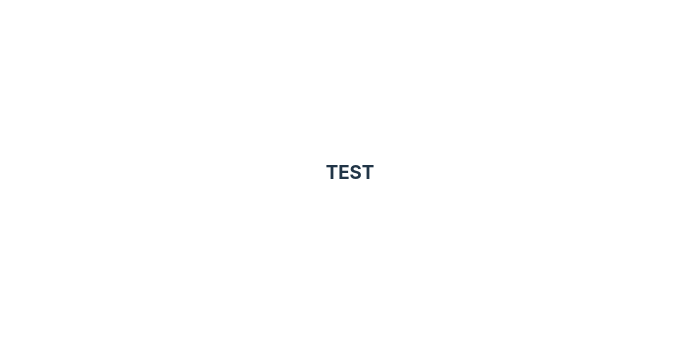
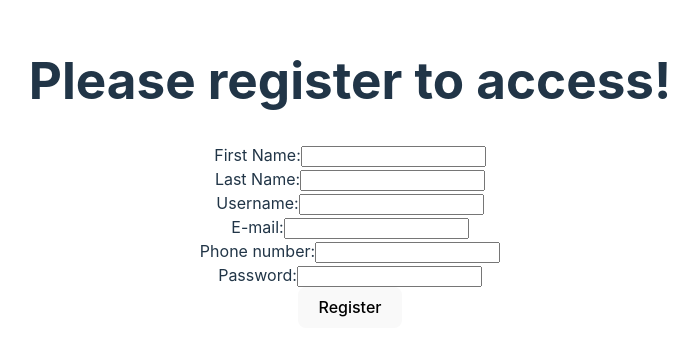
Before and after one commit to CodecoolGlobal/freestyle-mern-project-react-tthjani, a React (Vite) app in the folder client/: page / in a window 1280 px wide. Shown: the part 227-582 px from the top of the page, without its empty margins (290-988 px from the left). Built offline with nearby package versions, Linux system fonts and the light colour scheme.

Commit message:
reg form

```diff
--- a/client/src/App.jsx
+++ b/client/src/App.jsx
@@ -1,17 +1,111 @@
-import { useState,useEffect } from 'react'
-import './App.css'
+import "./App.css";
+import Header from "./components/Header";
+import InputField from "./components/InputField";
+import { useState } from "react";
 
 function App() {
-  const [login, setLogin] = useState([]);
-  const [registration, setRegistration] = useState("");
+  const [submitted, setSubmitted] = useState(false);
 
+  let usersData = {
+    firstName: "",
+    lastName: "",
+    username: "",
+    email: "",
+    phone: "",
+    password: "",
+  };
 
+  const [form, setForm] = useState(usersData);
+  // console.log(form);
 
-  return (
-  <div>
-       <h3>TEST</h3>
-  </div>
-  )
+  const inputFields = [
+    {
+      className: "firstName",
+      id: "firstName",
+      type: "text",
+      label: "First Name:",
+    },
+    {
+      className: "lastName",
+      id: "lastName",
+      type: "text",
+      label: "Last Name:",
+    },
+    {
+      className: "username",
+      id: "username",
+      type: "text",
+      label: "Username:",
+    },
+
+    {
+      className: "email",
+      id: "email",
+      type: "text",
+      label: "E-mail:",
+    },
+    {
+      className: "phoneNumber",
+      id: "phone",
+      type: "text",
+      label: "Phone number:",
+    },
+    {
+      className: "password",
+      id: "password",
+      type: "password",
+      label: "Password:",
+    },
+  ];
+
+  const handleSubmit = (event) => {
+    event.preventDefault();
+
+    const newForm = {
+      name: form.firstName + " " + form.lastName,
+      username: form.username,
+      email: form.email,
+      phone: form.phone,
+      password: form.password,
+    };
+
+    setSubmitted(true);
+    console.log(newForm);
+    console.log("Registration complete!");
+  };
+
+  const handleChange = function (event) {
+    const id = event.target.id;
+    const value = event.target.value;
+
+    setForm((prevForm) => {
+      return {
+        ...prevForm,
+        [id]: value,
+      };
+    });
+  };
+
+  return !submitted ? (
+    <div className="App">
+      <Header />
+      <form onSubmit={handleSubmit}>
+        {inputFields.map((inputField, index) => (
+          <InputField
+            key={index}
+            className={inputField.className}
+            type={inputField.type}
+            label={inputField.label}
+            handleChange={handleChange}
+            id={inputField.id}
+          />
+        ))}
+        <button type="submit">Register</button>
+      </form>
+    </div>
+  ) : (
+    <h1>Thank you for your registration!</h1>
+  );
 }
 
-export default App
+export default App;
--- /dev/null
+++ b/client/src/components/Header.jsx
@@ -0,0 +1,5 @@
+function Header() {
+  return <h1>Please register to access!</h1>;
+}
+
+export default Header;
--- /dev/null
+++ b/client/src/components/InputField.jsx
@@ -0,0 +1,16 @@
+function InputField(props) {
+  const className = props.className;
+  const type = props.type;
+  const label = props.label;
+  const onHandleChange = props.handleChange;
+  const id = props.id;
+
+  return (
+    <div className={className}>
+      <label>{label}</label>
+      <input id={id} type={type} onChange={onHandleChange} />
+    </div>
+  );
+}
+
+export default InputField;
```
